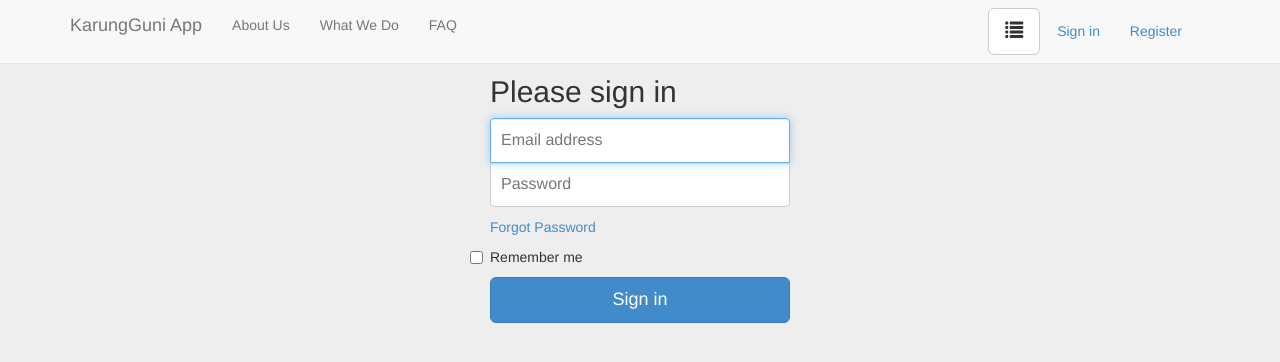
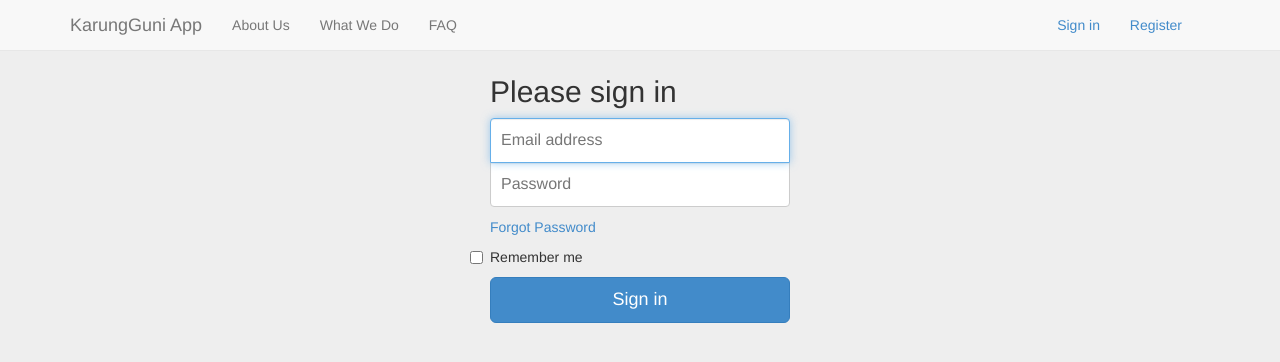
Before and after one commit to chenshiqi/IDP, a plain HTML site: page Karung Guni App/login.html in a window 1280 px wide. Drawn offline with nearby package versions, Linux system fonts and the light colour scheme.

Commit message:
removed unnecessary notification button on login page

```diff
--- a/Karung Guni App/login.html
+++ b/Karung Guni App/login.html
@@ -75,9 +75,6 @@
             <li><a href="#FAQ">FAQ</a></li>
           </ul>
             <form class="navbar-form pull-right">
-                <button type="button" class="btn btn-default btn-lg">
-                  <span class="glyphicon glyphicon-list"></span>
-                </button>
                 <a href="login.html" class="btn">Sign in</a>
                 <a href="register.html" class="btn">Register</a>
             </form>
```
Also changed, not shown: Karung Guni App/registerseller.html (+1 -0 lines).
